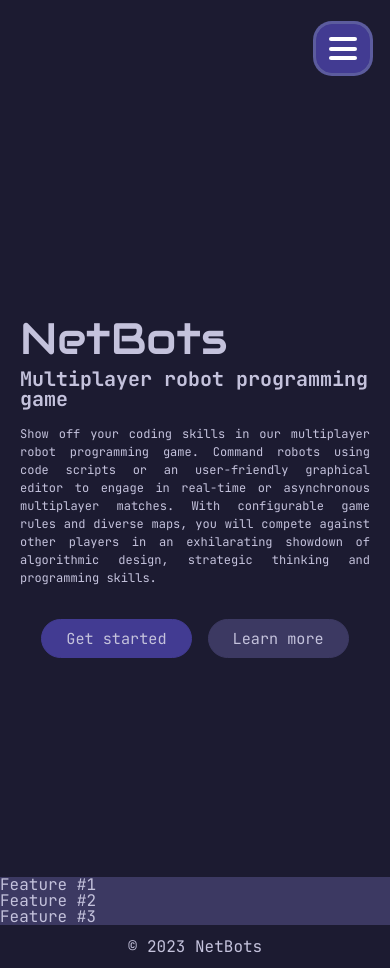
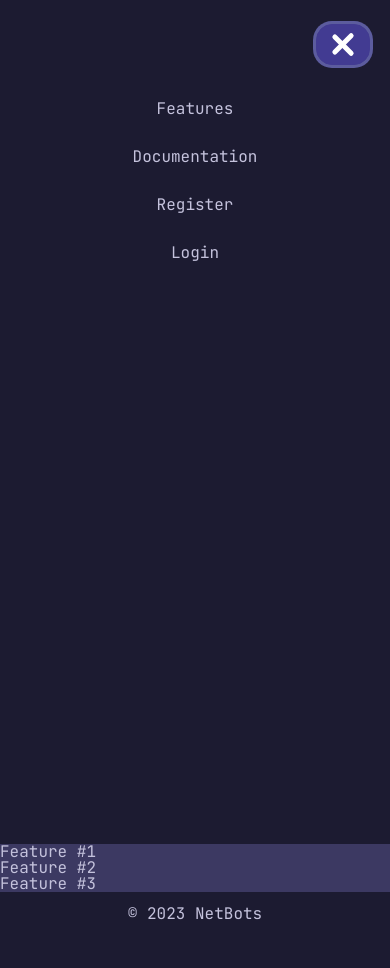
Before and after one commit to Eoic/NetBotsMVP, a Next.js app: page / in a window 390 px wide. Both pictures are taken after a click on the button 343 px from the left and 48 px from the top of the page. After the commit the page ends 935 px from the top, so only its background shows below. Built offline with nearby package versions, Linux system fonts and the light colour scheme.

Commit message:
Menu toggle.

```diff
--- a/src/components/Header.tsx
+++ b/src/components/Header.tsx
@@ -1,5 +1,7 @@
-import React from 'react';
+'use client'
+
 import Link from 'next/link';
+import React, { useState } from 'react';
 
 const Links = [
     {
@@ -21,8 +23,10 @@ const Links = [
 ];
 
 const Header = () => {
+    const [isMobileMenuOpen, setIsMobileMenuOpen] = useState(false);
+
     return (
-        <header className='header'>
+        <header className={`header ${isMobileMenuOpen && 'overlay'}`}>
             <nav className='desktop'>
                 <ul>
                     {Links.map(({ href, label }, index) =>
@@ -34,12 +38,22 @@ const Header = () => {
                     )}
                 </ul>
             </nav>
-            <nav className='mobile'>
-                <button className='btn tertiary hamburger'>
+            <nav className='mobile' onClick={() => setIsMobileMenuOpen(!isMobileMenuOpen)}>
+                <button className={`btn tertiary hamburger ${isMobileMenuOpen && 'active'}`}>
                     <span></span>
                     <span></span>
                     <span></span>
                 </button>
+
+                {isMobileMenuOpen && (<ul>
+                    {Links.map(({ href, label }, index) =>
+                        (
+                            <li key={`${label}-${index}`}>
+                                <Link href={href}>{label}</Link>
+                            </li>
+                        )
+                    )}
+                </ul>)}
             </nav>
         </header>
     );
--- a/src/styles/_layout.scss
+++ b/src/styles/_layout.scss
@@ -53,19 +53,69 @@
                     display: block;
                     background: #FFFFFF;
                     border-radius: 10px;
-                    height: 4px;
+                    height: 5px;
                     width: 1.75rem;
 
                     &:not(:last-child) {
                         margin-bottom: 0.35rem;
                     }
                 }
+
+                &.active {
+                    span {
+                        margin: 0;
+                        padding: 0;
+
+                        &:nth-child(1) {
+                            transform: rotate(45deg) translate(0.25rem, 0.25rem);
+                        }
+
+                        &:nth-child(2) {
+                            opacity: 0;
+                        }
+
+                        &:nth-child(3) {
+                            transform: rotate(-45deg) translate(0.25rem, -0.25rem);
+                        }
+                    }
+                }
+            }
+
+            ul {
+                margin-top: 1.25rem;
+                margin-left: -1.25rem;
+                margin-right: -1.25rem;
+
+                li {
+                    width: 100%;
+                    padding: 1rem;
+                    cursor: pointer;
+                    text-align: center;
+                    color: variables.$text-on-primary;
+                    transition: background-color ease-in-out 0.2s;
+
+                    &:hover {
+                        background-color: lighten(variables.$primary, 10%);
+                    }
+
+                    &:active {
+                        background-color: lighten(variables.$primary, 20%);
+                    }
+                }
             }
         }
 
         @media (max-width: 768px) {
+            position: absolute;
+            z-index: 1000;
+            width: 100%;
+            height: 100%;
             padding-left: 1.25rem;
             padding-right: 1.25rem;
+
+            &.overlay {
+                background-color: variables.$primary;
+            }
 
             .desktop {
                 display: none;
@@ -94,7 +144,9 @@
         .hero {
             padding-left: 4.5rem;
             padding-right: 4.5rem;
-            height: calc(100vh - 4rem);
+            padding-top: 2rem;
+            padding-bottom: 2rem;
+            min-height: 100vh;
             display: flex;
             flex-direction: column;
             justify-content: center;
```
